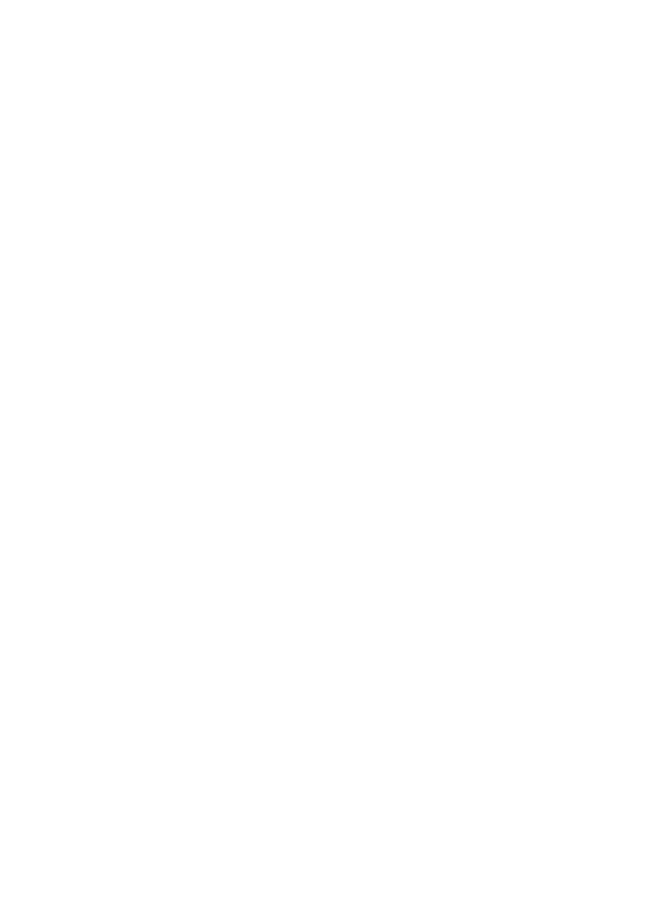
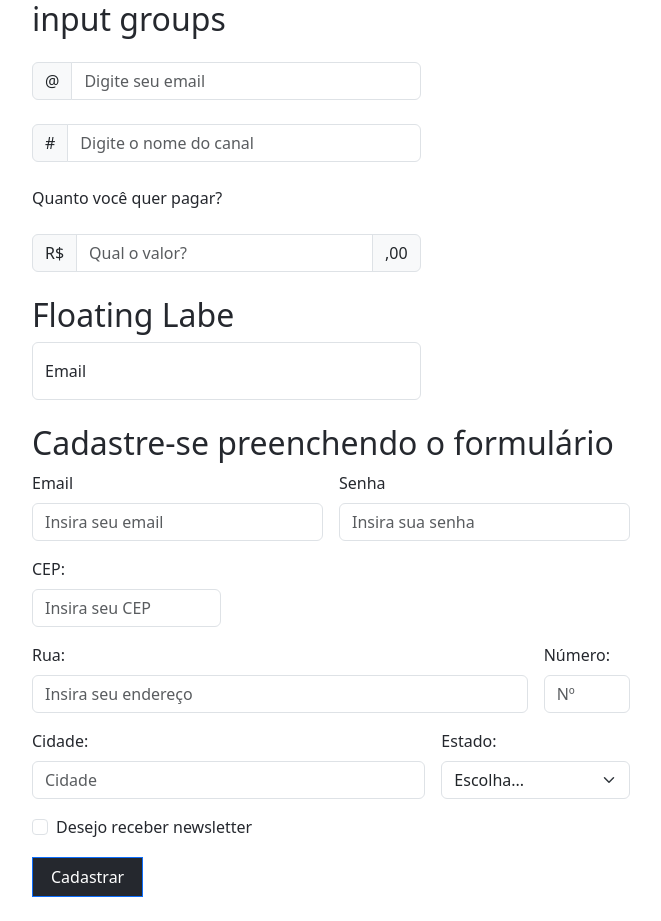
Before and after one commit to denisrodrigues-ita/cursobootstrapfive, a React (Vite) app: page /formularios in a window 1280 px wide. Shown: the part 2080-3001 px from the top of the page, without its empty margins (19-680 px from the left). Before the commit the page ends 2376 px from the top, so only its background shows below. Built offline with nearby package versions, Linux system fonts and the light colour scheme.

Commit message:
formularios

```diff
--- a/index.html
+++ b/index.html
@@ -22,28 +22,6 @@
       crossorigin="anonymous"
     />
 
-    <script
-      src="https://code.jquery.com/jquery-3.2.1.slim.min.js"
-      integrity="sha384-KJ3o2DKtIkvYIK3UENzmM7KCkRr/rE9/Qpg6aAZGJwFDMVNA/GpGFF93hXpG5KkN"
-      crossorigin="anonymous"
-    ></script>
-    <script
-      src="https://cdn.jsdelivr.net/npm/popper.js@1.12.9/dist/umd/popper.min.js"
-      integrity="sha384-ApNbgh9B+Y1QKtv3Rn7W3mgPxhU9K/ScQsAP7hUibX39j7fakFPskvXusvfa0b4Q"
-      crossorigin="anonymous"
-    ></script>
-    <script
-      src="https://cdn.jsdelivr.net/npm/bootstrap@4.0.0/dist/js/bootstrap.min.js"
-      integrity="sha384-JZR6Spejh4U02d8jOt6vLEHfe/JQGiRRSQQxSfFWpi1MquVdAyjUar5+76PVCmYl"
-      crossorigin="anonymous"
-    ></script>
-
-    <script
-      src="https://cdn.jsdelivr.net/npm/bootstrap@5.3.0-alpha2/dist/js/bootstrap.bundle.min.js"
-      integrity="sha384-qKXV1j0HvMUeCBQ+QVp7JcfGl760yU08IQ+GpUo5hlbpg51QRiuqHAJz8+BrxE/N"
-      crossorigin="anonymous"
-    ></script>
-
     <link
       href="https://cdn.jsdelivr.net/npm/bootstrap@5.3.0-alpha2/dist/css/bootstrap.min.css"
       rel="stylesheet"
@@ -51,12 +29,38 @@
       crossorigin="anonymous"
     />
 
+    <script
+      src="https://code.jquery.com/jquery-3.2.1.slim.min.js"
+      integrity="sha384-KJ3o2DKtIkvYIK3UENzmM7KCkRr/rE9/Qpg6aAZGJwFDMVNA/GpGFF93hXpG5KkN"
+      crossorigin="anonymous"
+      defer
+    ></script>
+    <script
+      src="https://cdn.jsdelivr.net/npm/popper.js@1.12.9/dist/umd/popper.min.js"
+      integrity="sha384-ApNbgh9B+Y1QKtv3Rn7W3mgPxhU9K/ScQsAP7hUibX39j7fakFPskvXusvfa0b4Q"
+      crossorigin="anonymous"
+      defer
+    ></script>
+    <script
+      src="https://cdn.jsdelivr.net/npm/bootstrap@4.0.0/dist/js/bootstrap.min.js"
+      integrity="sha384-JZR6Spejh4U02d8jOt6vLEHfe/JQGiRRSQQxSfFWpi1MquVdAyjUar5+76PVCmYl"
+      crossorigin="anonymous"
+      defer
+    ></script>
+
+    <script
+      src="https://cdn.jsdelivr.net/npm/bootstrap@5.3.0-alpha2/dist/js/bootstrap.bundle.min.js"
+      integrity="sha384-qKXV1j0HvMUeCBQ+QVp7JcfGl760yU08IQ+GpUo5hlbpg51QRiuqHAJz8+BrxE/N"
+      crossorigin="anonymous"
+      defer
+    ></script>
+
     <script type="module" src="/src/main.jsx" defer></script>
 
     <title>Bootstrap</title>
   </head>
 
-  <body style="margin-bottom: 20rem">
+  <body>
     <div id="root"></div>
   </body>
 </html>
--- a/src/App.jsx
+++ b/src/App.jsx
@@ -5,6 +5,7 @@
 import Art from "./pages/Art";
 import Elementos from "./pages/Elementos";
 import Formularios from "./pages/Formularios";
+import Validacoes from "./pages/Validacoes";
 
 const App = () => {
   return (
@@ -15,6 +16,7 @@
         <Route path="/art" element={<Art />} />
         <Route path="/elementos" element={<Elementos />} />
         <Route path="/formularios" element={<Formularios />} />
+        <Route path="/validacoes" element={<Validacoes />} />
       </Routes>
     </BrowserRouter>
   );
--- a/src/pages/Formularios/index.jsx
+++ b/src/pages/Formularios/index.jsx
@@ -259,6 +259,160 @@
           </div>
         </form>
       </div>
+
+      <h2 className="col-4 m-4">input groups</h2>
+      <div className="input-group m-4 col-4">
+        <span className="input-group-text" id="basic-addon">
+          @
+        </span>
+        <input
+          type="email"
+          className="form-control"
+          placeholder="Digite seu email"
+        />
+      </div>
+      <div className="input-group m-4 col-4">
+        <span className="input-group-text" id="basic-addon2">
+          #
+        </span>
+        <input
+          type="text"
+          className="form-control"
+          placeholder="Digite o nome do canal"
+        />
+      </div>
+      <p className="col-4 m-4">Quanto você quer pagar?</p>
+      <div className="input-group m-4 col-4">
+        <span className="input-group-text" id="basic-addon3">
+          R$
+        </span>
+        <input
+          type="number"
+          className="form-control"
+          placeholder="Qual o valor?"
+        />
+        <span className="input-group-text">,00</span>
+      </div>
+
+      <div className="col-4 m-4">
+        <h2>Floating Labe</h2>
+        <div className="form-floating mb-4">
+          <input
+            type="email"
+            className="form-control"
+            id="floatingInput"
+            placeholder="Insira seu email"
+          />
+          <label htmlFor="floatingInput">Email</label>
+        </div>
+      </div>
+
+      <div className="container-start col-6 m-4">
+        <h2>Cadastre-se preenchendo o formulário</h2>
+        <form className="row g-3">
+          <div className="col-lg-6 col-md-12">
+            <label htmlFor="email" className="form-label">
+              Email
+            </label>
+            <input
+              type="email"
+              className="form-control"
+              id="email"
+              placeholder="Insira seu email"
+            />
+          </div>
+          <div className="col-lg-6 col-md-12">
+            <label htmlFor="senha" className="form-label">
+              Senha
+            </label>
+            <input
+              type="password"
+              className="form-control"
+              id="senha"
+              placeholder="Insira sua senha"
+            />
+          </div>
+          <div className="col-lg-4 col-md-6">
+            <label htmlFor="cep" className="form-label">
+              CEP:
+            </label>
+            <input
+              type="text"
+              className="form-control"
+              id="cep"
+              placeholder="Insira seu CEP"
+            />
+          </div>
+          <div className="col-lg-10 col-md-8 col-sm-8">
+            <label htmlFor="rua" className="form-label">
+              Rua:
+            </label>
+            <input
+              type="text"
+              className="form-control"
+              id="rua"
+              placeholder="Insira seu endereço"
+            />
+          </div>
+          <div className="col-lg-2 col-md-4 col-sm-4">
+            <label htmlFor="numero" className="form-label">
+              Número:
+            </label>
+            <input
+              type="number"
+              className="form-control"
+              id="numero"
+              placeholder="Nº"
+            />
+          </div>
+          <div className="col-lg-8 col-md-6">
+            <label htmlFor="cidade" className="form-label">
+              Cidade:
+            </label>
+            <input
+              type="text"
+              className="form-control"
+              id="cidade"
+              placeholder="Cidade"
+            />
+          </div>
+          <div className="col-lg-4 col-md-6">
+            <label htmlFor="estado" className="form-label">
+              Estado:
+            </label>
+            <select id="estado" className="form-select">
+              <option selected>Escolha...</option>
+              <option value="1">Amapa</option>
+              <option value="2">Amazonas</option>
+              <option value="3">Bahia</option>
+              <option value="4">Ceará</option>
+              <option value="5">Distrito Federal</option>
+              <option value="6">Espírito Santo</option>
+              <option value="7">Goiás</option>
+              <option value="8">Maranhão</option>
+              <option value="9">Mato Grosso</option>
+            </select>
+          </div>
+
+          <div className="col-12">
+            <div className="form-check">
+              <input
+                type="checkbox"
+                className="form-check-input"
+                id="newsletter"
+              />
+              <label className="form-check-label" htmlFor="newsletter">
+                Desejo receber newsletter
+              </label>
+            </div>
+          </div>
+          <div className="col-12">
+            <button type="submit" className="btn btn-primary">
+              Cadastrar
+            </button>
+          </div>
+        </form>
+      </div>
     </div>
   );
 };
--- a/src/pages/Home/index.jsx
+++ b/src/pages/Home/index.jsx
@@ -41,6 +41,11 @@
                 Formularios
               </Link>
             </li>
+            <li className="nav-item">
+              <Link className="nav-link" to="/validacoes">
+                Validações
+              </Link>
+            </li>
           </ul>
         </div>
       </nav>
--- /dev/null
+++ b/src/pages/Validacoes/index.jsx
@@ -0,0 +1,71 @@
+import React from "react";
+
+document.title = "Validações";
+
+const Validacoes = () => {
+  const [validated, setValidated] = React.useState(false);
+
+  const handleSubmit = (event) => {
+    event.preventDefault();
+    const form = event.currentTarget;
+    if (form.checkValidity() === false) {
+      event.stopPropagation();
+    }
+
+    setValidated(true);
+  };
+
+  return (
+    <div className="container">
+      <div className="row justify-content-center m-4">
+        <div className="col-md-8 col-sm-12">
+          <h2>Faça login para continuar:</h2>
+          <form
+            className={`row ${validated ? "was-validated" : ""}`}
+            noValidate
+            onSubmit={handleSubmit}
+          >
+            <div className="col-12 mb-4">
+              <label htmlFor="email" className="form-label">
+                Email:
+              </label>
+              <input
+                type="email"
+                className="form-control"
+                id="email"
+                placeholder="Digite seu email"
+                required
+              />
+              <div className="invalid-feedback">
+                Por favor, insira um email válido.
+              </div>
+              <div className="valid-feedback">Email válido.</div>
+            </div>
+            <div className="col-12 mb-4">
+              <label htmlFor="senha" className="form-label">
+                Senha:
+              </label>
+              <input
+                minLength={5}
+                type="password"
+                className="form-control"
+                id="senha"
+                placeholder="Digite sua senha"
+                required
+              />
+              <div className="invalid-feedback">
+                Por favor, insira uma senha.
+              </div>
+              <div className="valid-feedback"></div>
+            </div>
+            <button className="btn col-4 m-auto" type="submit">
+              Entrar
+            </button>
+          </form>
+        </div>
+      </div>
+    </div>
+  );
+};
+
+export default Validacoes;
```
